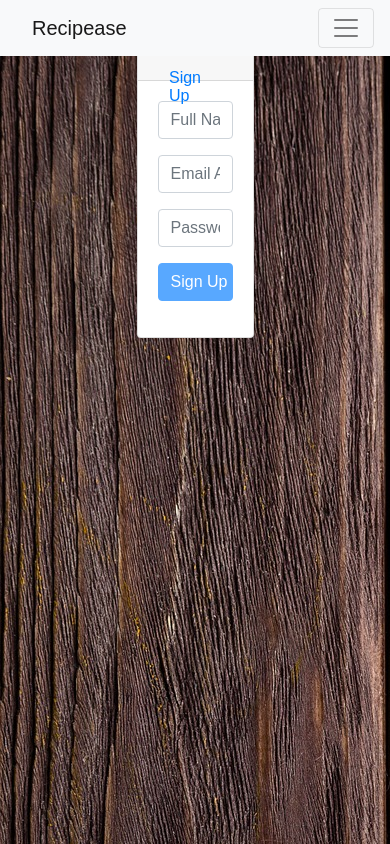
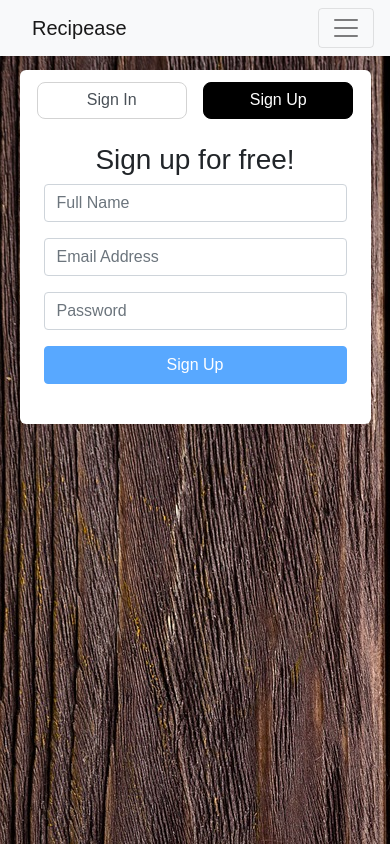
Before and after one commit to MartinSchreiner/recipe-site-frontend, an Angular app: page /signup in a window 390 px wide. Built offline with nearby package versions, Linux system fonts and the light colour scheme.

Commit message:
updated project name and signin form tabs

```diff
--- a/angular.json
+++ b/angular.json
@@ -61,18 +61,18 @@
         "serve": {
           "builder": "@angular-devkit/build-angular:dev-server",
           "options": {
-            "browserTarget": "RecipeSite:build"
+            "browserTarget": "Recipease:build"
           },
           "configurations": {
             "production": {
-              "browserTarget": "RecipeSite:build:production"
+              "browserTarget": "Recipease:build:production"
             }
           }
         },
         "extract-i18n": {
           "builder": "@angular-devkit/build-angular:extract-i18n",
           "options": {
-            "browserTarget": "RecipeSite:build"
+            "browserTarget": "Recipease:build"
           }
         },
         "test": {
@@ -106,7 +106,7 @@
         }
       }
     },
-    "RecipeSite-e2e": {
+    "Recipease-e2e": {
       "root": "e2e/",
       "projectType": "application",
       "prefix": "",
@@ -115,11 +115,11 @@
           "builder": "@angular-devkit/build-angular:protractor",
           "options": {
             "protractorConfig": "e2e/protractor.conf.js",
-            "devServerTarget": "RecipeSite:serve"
+            "devServerTarget": "Recipease:serve"
           },
           "configurations": {
             "production": {
-              "devServerTarget": "RecipeSite:serve:production"
+              "devServerTarget": "Recipease:serve:production"
             }
           }
         },
--- a/src/app/app.component.ts
+++ b/src/app/app.component.ts
@@ -8,7 +8,7 @@ import { Router } from '@angular/router';
   styleUrls: ['./app.component.css']
 })
 export class AppComponent {
-  title = 'RecipeSite';
+  title = 'Recipease';
 
   constructor(private userService : UserService, private router: Router){
 
--- a/src/app/user/sign-in/sign-in.component.html
+++ b/src/app/user/sign-in/sign-in.component.html
@@ -1,3 +1,6 @@
+<div>
+  <h3 class="text-center">Welcome Back!</h3>
+</div>
 <div class="form" >
   <form [formGroup]="signInForm">
   <div class="form-group">
--- a/src/app/user/sign-up/sign-up.component.html
+++ b/src/app/user/sign-up/sign-up.component.html
@@ -1,3 +1,6 @@
+ <div>
+   <h3 class="text-center">Sign up for free!</h3>
+ </div>
  <div class="form">
   <form [formGroup]="signUpForm">
     <div class="form-group">
--- a/src/app/user/user.component.css
+++ b/src/app/user/user.component.css
@@ -1,7 +1,48 @@
-.nav-tabs.navtabs-center {
-    position: absolute;
-    left: 50%;
-    transform: translatex(-50%);
-    margin-top: 3%;
-    margin-bottom: 3%;
+.wrapper{
+    background-color: white;
+    border: lightgray;
+    border-radius: 6px;
+    width:30%;
+    margin: auto;
+    margin-top: 10%;
+    padding: 0.75rem 1.5rem 1.5rem 1.5rem;
 }
+
+@media screen and (max-width:1000px){
+    .wrapper{
+        width: 60%;
+        margin-top: 15%;
+    }
+}
+
+@media screen and (max-width:600px){
+    .wrapper{
+        width: 90%;
+        margin-top: 18%;
+    }
+}
+
+.hover-bg:hover{
+    background-color: rgb(196, 194, 194);
+    color: white;
+    text-decoration: none;
+}
+
+.active-bg{
+    color: white;
+    text-decoration: none;
+    border:black solid 1px;
+    background-color: black;
+
+}
+a{
+    padding: 0.5rem 1rem;
+    color: #495057;
+    border-radius: 8px;
+    border: lightgray solid 1px;
+    margin-bottom: 1.5rem;
+    text-align: center;
+    width: 45%;
+    margin-left: 2.5%;
+    margin-right: 2.5%;
+}
--- a/src/app/user/user.component.html
+++ b/src/app/user/user.component.html
@@ -1,17 +1,10 @@
-    <div class="card" style="width: 30%; margin-left: 35%; margin-top: 10%;">
-        <div class="card-header">
-          <nav class="navbar navbar-light">
-            <ul class="nav nav-tabs navtabs-center card-header-tabs">
-              <li class="">
-                <a class="nav-link" routerLink="/signin" href="#">Sign In</a>
-              </li>
-              <li class="">
-                <a class="nav-link" routerLink="/signup" href="#">Sign Up</a>
-              </li>
-            </ul>
-          </nav>
+    <div class="wrapper">
+        <div class="row">
+                <a class="hover-bg column" routerLink="/signin" routerLinkActive="active-bg">Sign In</a>
+
+                <a class="hover-bg column" routerLink="/signup" routerLinkActive="active-bg">Sign Up</a>
         </div>
-        <div class="card-body">
+        <div>
           <router-outlet></router-outlet>
         </div>
       </div>
```
Also changed, not shown: 2 other files (tests, documents, lock files or other folders).
